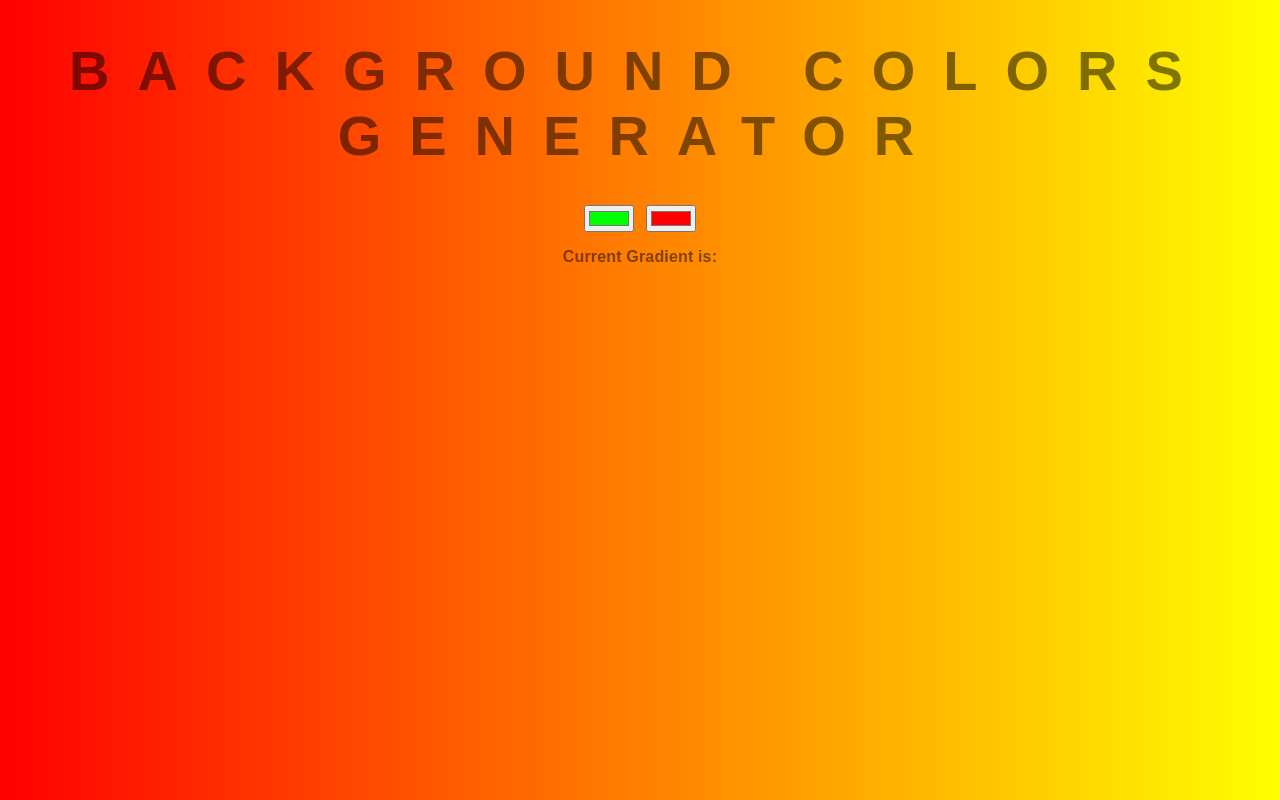
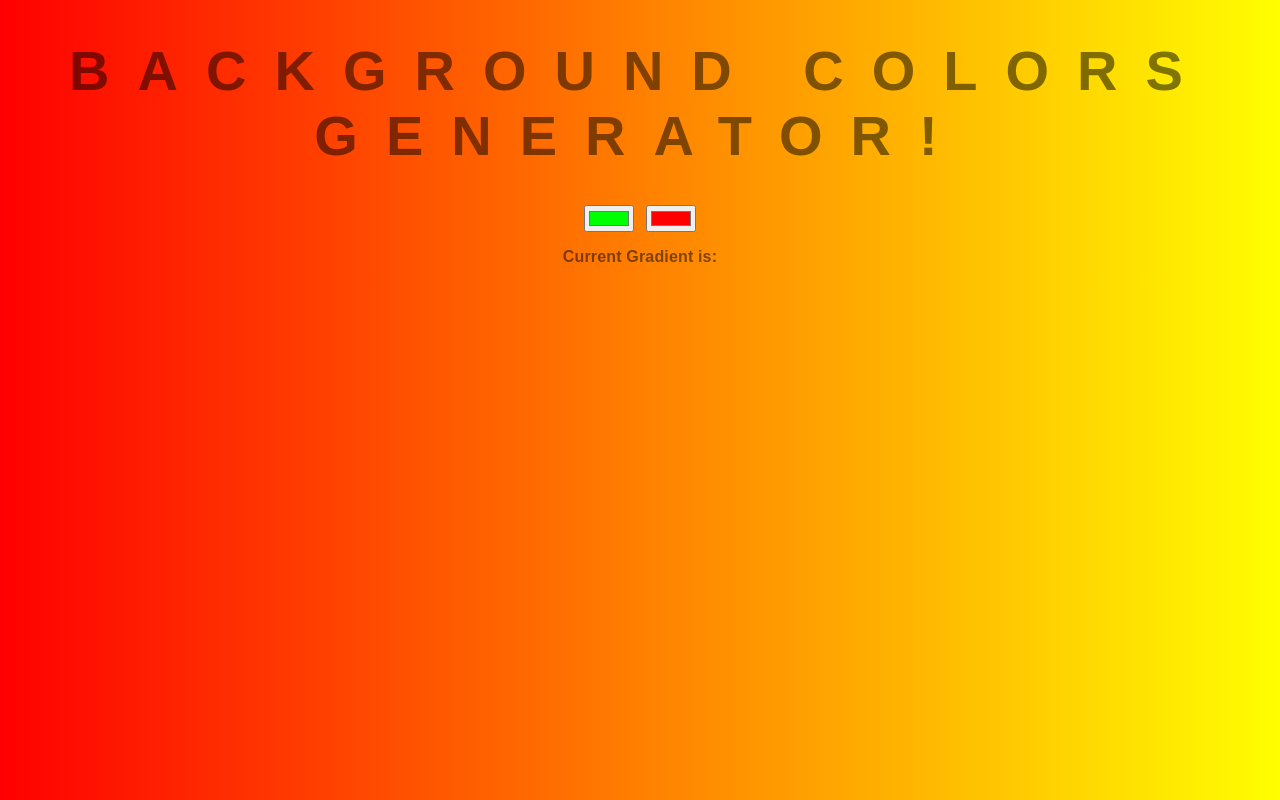
Before and after one commit to sfaqawi/background-gradeint, a plain HTML site: page index.html in a window 1280 px wide. Drawn offline with Linux system fonts and the light colour scheme.

Commit message:
title changed

```diff
--- a/index.html
+++ b/index.html
@@ -5,7 +5,7 @@
 	<link rel="stylesheet" type="text/css" href="style.css">
 </head>
 <body>
-	<h1>Background colors generator</h1>
+	<h1>Background colors generator!</h1>
 
 	<input id="color1" type="color" name="color1" value="#00ff00">
 	<input id="color2" type="color" name="color2" value="#ff0000">
```
